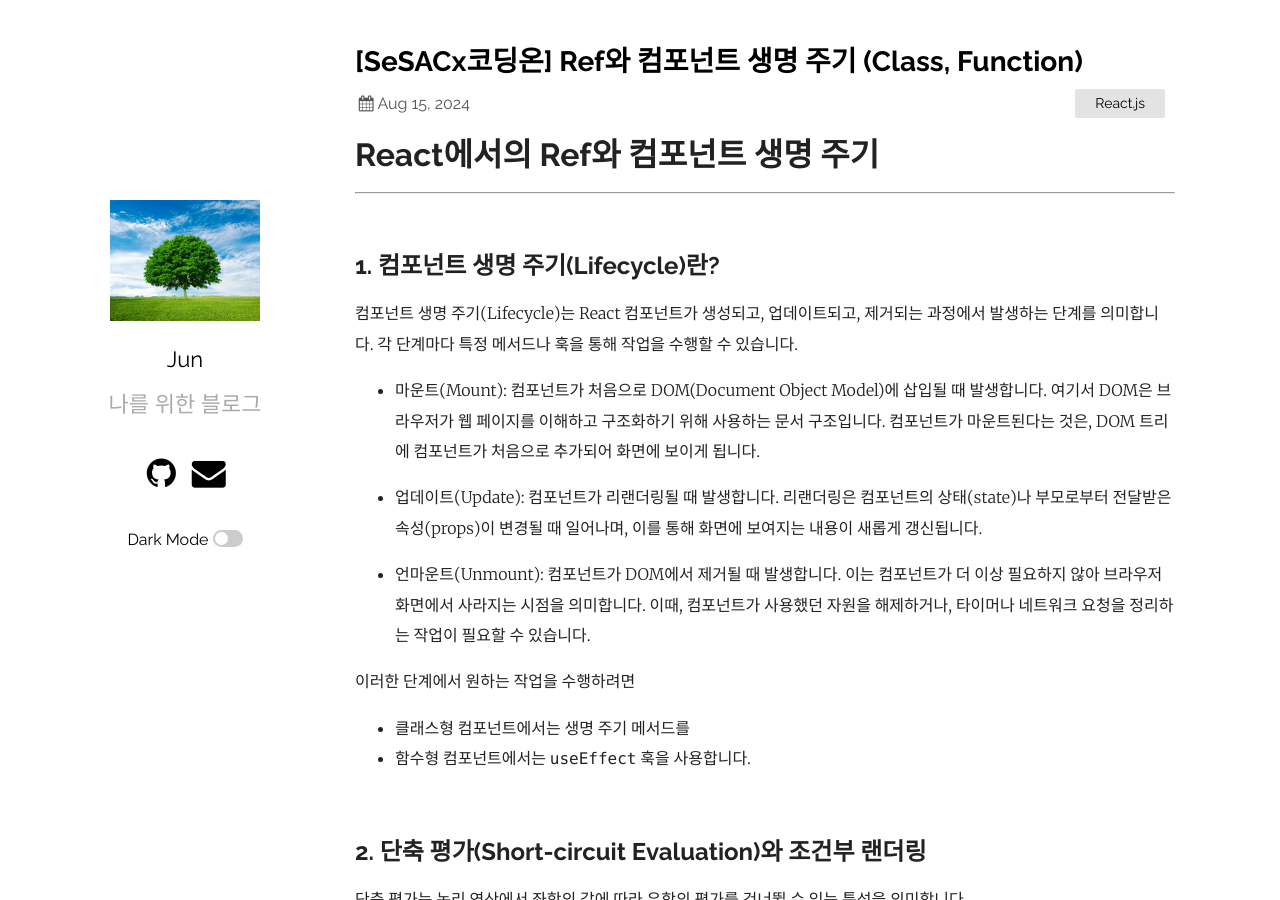
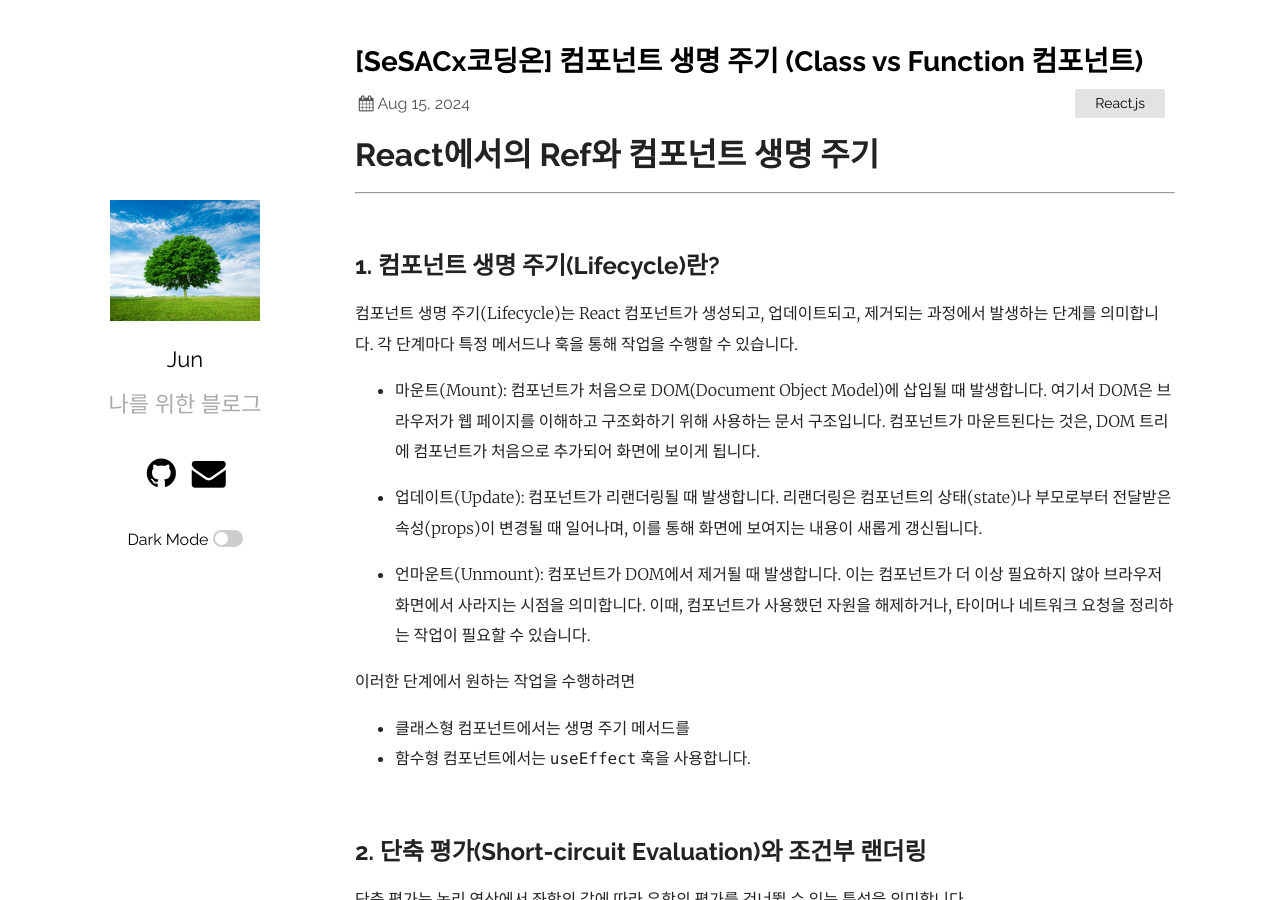
Before and after one commit to ymind14563/ymind14563.github.io, a Jekyll site: the page built from _posts/2024-08-15-blog(1).markdown, in a window 1280 px wide and 900 px high. Built offline with Jekyll 4.4.1, drawn with Linux system fonts in a browser that asks for light colours.

Commit message:
edit blog

```diff
--- a/_posts/2024-08-15-blog(1).markdown
+++ b/_posts/2024-08-15-blog(1).markdown
@@ -1,6 +1,6 @@
 ---
 layout: post
-title: "[SeSACx코딩온] Ref와 컴포넌트 생명 주기 (Class, Function)"
+title: "[SeSACx코딩온] 컴포넌트 생명 주기 (Class vs Function 컴포넌트)"
 date: 2024-08-15
 categories: React.js
 ---
```
